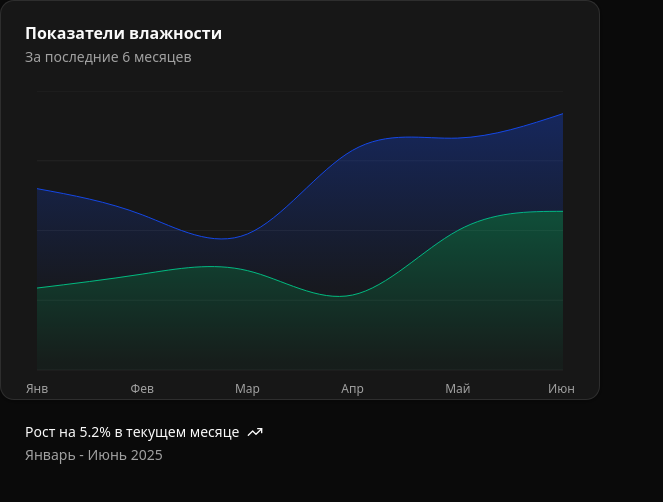
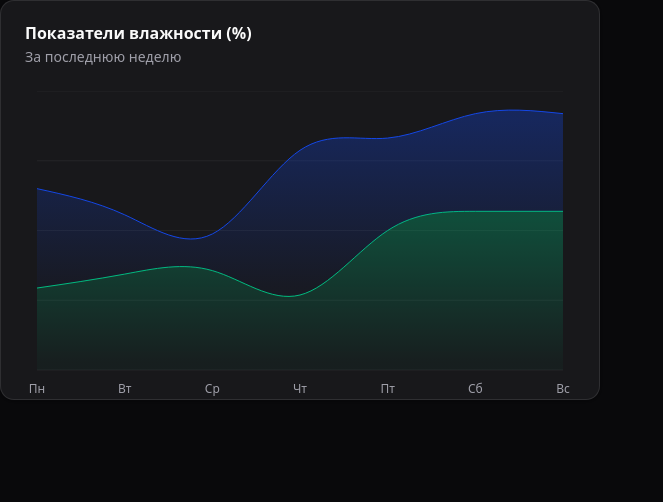
Before and after one commit to 00DemiX00/vent_basement, a React (Vite) app in the folder vent_basement/: page / in a window 1280 px wide. Shown: the top 502 px of the page, without its empty margins (0-663 px from the left). Built offline with nearby package versions, Linux system fonts and the light colour scheme.

Commit message:
fix: minor chart fixes

```diff
--- a/vent_basement/src/Components/ui/example-chart.tsx
+++ b/vent_basement/src/Components/ui/example-chart.tsx
@@ -1,17 +1,17 @@
-import { TrendingUp } from "lucide-react"
 import { Area, AreaChart, CartesianGrid, XAxis } from "recharts"
-import { Card, CardContent, CardDescription, CardFooter, CardHeader, CardTitle } from "@/Components/ui/card"
+import { Card, CardContent, CardDescription, CardHeader, CardTitle } from "@/Components/ui/card"
 import { type ChartConfig } from "@/Components/ui/chart"
 import { ChartContainer, ChartTooltip, ChartTooltipContent } from "@/Components/ui/chart"
 
 export const description = "An area chart with gradient fill"
 const chartData = [
-  { month: "Январь", desktop: 57, mobile: 47 },
-  { month: "Февраль", desktop: 34, mobile: 55 },
-  { month: "Март", desktop: 21, mobile: 57 },
-  { month: "Апрель", desktop: 83, mobile: 43 },
-  { month: "Май", desktop: 53, mobile: 80 },
-  { month: "Июнь", desktop: 56, mobile: 91 },
+  { month: "Пн", desktop: 57, mobile: 47 },
+  { month: "Вт", desktop: 34, mobile: 55 },
+  { month: "Ср", desktop: 21, mobile: 57 },
+  { month: "Чт", desktop: 83, mobile: 43 },
+  { month: "Пт", desktop: 53, mobile: 80 },
+  { month: "Сб", desktop: 56, mobile: 91 },
+  { month: "Вс", desktop: 56, mobile: 91 },
 ]
 const chartConfig = {
   desktop: {
@@ -27,9 +27,9 @@ export function ChartAreaGradient() {
   return (
     <Card style={{ width: '600px', height: '400px' }} >
       <CardHeader>
-        <CardTitle>Показатели влажности</CardTitle>
+        <CardTitle>Показатели влажности (%)</CardTitle>
         <CardDescription>
-          За последние 6 месяцев
+          За последнюю неделю
         </CardDescription>
       </CardHeader>
       <CardContent>
@@ -96,18 +96,6 @@ export function ChartAreaGradient() {
           </AreaChart>
         </ChartContainer>
       </CardContent>
-      <CardFooter>
-        <div className="flex w-full items-start gap-2 text-sm">
-          <div className="grid gap-2">
-            <div className="flex items-center gap-2 leading-none font-medium">
-              Рост на 5.2% в текущем месяце <TrendingUp className="h-4 w-4" />
-            </div>
-            <div className="text-muted-foreground flex items-center gap-2 leading-none">
-              Январь - Июнь 2025
-            </div>
-          </div>
-        </div>
-      </CardFooter>
     </Card>
   )
 }
--- a/vent_basement/src/index.css
+++ b/vent_basement/src/index.css
@@ -77,38 +77,39 @@
 }
 
 .dark {
-  --background: oklch(0.145 0 0);
+   --background: oklch(0.141 0.005 285.823);
    --foreground: oklch(0.985 0 0);
-  --card: oklch(0.205 0 0);
+   --card: oklch(0.21 0.006 285.885);
    --card-foreground: oklch(0.985 0 0);
-  --popover: oklch(0.205 0 0);
+   --popover: oklch(0.21 0.006 285.885);
    --popover-foreground: oklch(0.985 0 0);
-  --primary: oklch(0.922 0 0);
-  --primary-foreground: oklch(0.205 0 0);
-  --secondary: oklch(0.269 0 0);
+   --primary: oklch(0.696 0.17 162.48);
+   --primary-foreground: oklch(0.393 0.095 152.535);
+   --secondary: oklch(0.274 0.006 286.033);
    --secondary-foreground: oklch(0.985 0 0);
-  --muted: oklch(0.269 0 0);
-  --muted-foreground: oklch(0.708 0 0);
-  --accent: oklch(0.269 0 0);
+   --muted: oklch(0.274 0.006 286.033);
+   --muted-foreground: oklch(0.705 0.015 286.067);
+   --accent: oklch(0.274 0.006 286.033);
    --accent-foreground: oklch(0.985 0 0);
    --destructive: oklch(0.704 0.191 22.216);
    --border: oklch(1 0 0 / 10%);
    --input: oklch(1 0 0 / 15%);
-  --ring: oklch(0.556 0 0);
+   --ring: oklch(0.527 0.154 150.069);
    --chart-1: oklch(0.488 0.243 264.376);
    --chart-2: oklch(0.696 0.17 162.48);
    --chart-3: oklch(0.769 0.188 70.08);
    --chart-4: oklch(0.627 0.265 303.9);
    --chart-5: oklch(0.645 0.246 16.439);
-  --sidebar: oklch(0.205 0 0);
+   --sidebar: oklch(0.21 0.006 285.885);
    --sidebar-foreground: oklch(0.985 0 0);
-  --sidebar-primary: oklch(0.488 0.243 264.376);
-  --sidebar-primary-foreground: oklch(0.985 0 0);
-  --sidebar-accent: oklch(0.269 0 0);
+   --sidebar-primary: oklch(0.696 0.17 162.48);
+   --sidebar-primary-foreground: oklch(0.393 0.095 152.535);
+   --sidebar-accent: oklch(0.274 0.006 286.033);
    --sidebar-accent-foreground: oklch(0.985 0 0);
    --sidebar-border: oklch(1 0 0 / 10%);
-  --sidebar-ring: oklch(0.556 0 0);
+   --sidebar-ring: oklch(0.527 0.154 150.069);
  }
+
 
 @layer base {
   * {
```
Lines whose indentation alone changed are shown as unchanged.
